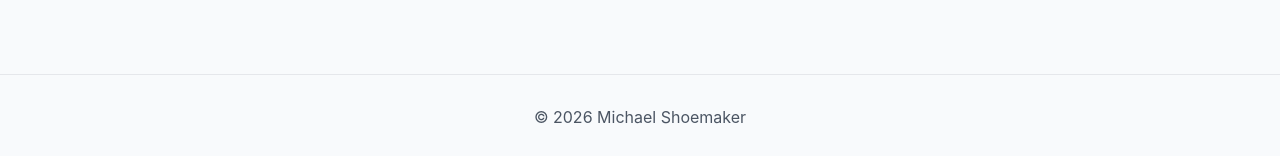
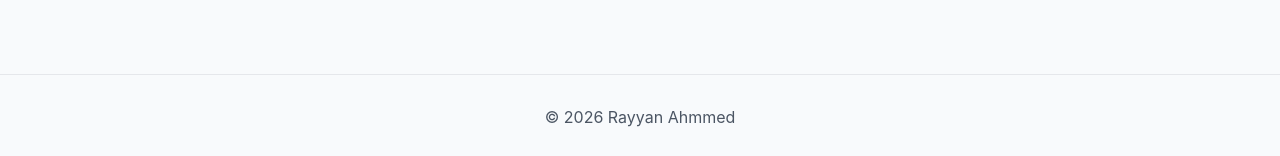
Before and after one commit to rayyanAhmed105/RayyanAhmed.github.io, a Jekyll site: the page built from index.md, in a window 1280 px wide and 900 px high, scrolled down 1366 px. Shown: the part 741-897 px from the top of the window. Built offline with Jekyll 4.4.1, drawn with Linux system fonts in a browser that asks for light colours.

Commit message:
Update _config.yml

```diff
--- a/_config.yml
+++ b/_config.yml
@@ -1,4 +1,4 @@
-title: "Michael Shoemaker — Data Engineering"
+title: "Rayyan Ahmed — Data Science"
 description: "Production-like data engineering builds, explained clearly."
 baseurl: ""
 url: ""
@@ -9,9 +9,8 @@ defaults:
   - scope: { path: "" }
     values:
       layout: default
-author: "Michael Shoemaker"
-github_username: "MichaelShoemaker"
-youtube_channel: "@dataslinger6379"
-medium_username: "dataslinger"
+author: "Rayyan Ahmmed"
+github_username: "rayyanAhmed105"
+medium_username: "RayyanElfadel"
 exclude:
   - "README.md"
```
